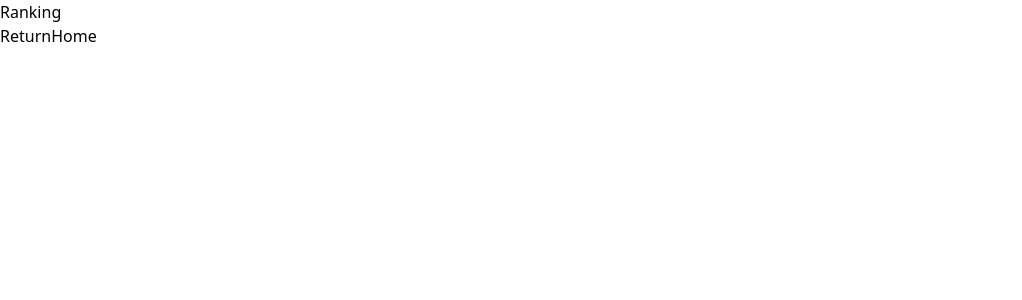
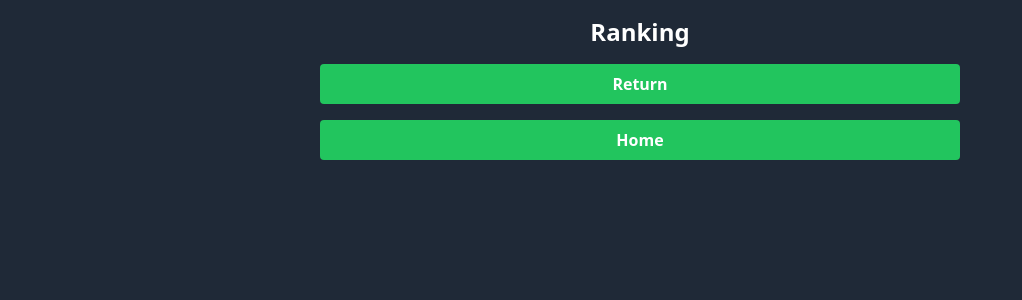
Before and after one commit to lucasdximenes/react-trivia, a React (Create React App) app: page /ranking in a window 1280 px wide. Shown: the top 300 px of the page, without its empty margins (0-1022 px from the left). Built offline with nearby package versions, Linux system fonts and the light colour scheme.

Commit message:
finished styling Ranking page

```diff
--- a/src/pages/Ranking.jsx
+++ b/src/pages/Ranking.jsx
@@ -1,3 +1,4 @@
+/* eslint-disable max-len */
 import React, { Component } from 'react';
 import { connect } from 'react-redux';
 import propTypes from 'prop-types';
@@ -9,10 +10,14 @@ class Ranking extends Component {
     const { history, resetStateAction } = this.props;
     const ranking = getLocalStorageRanking().sort((a, b) => b.score - a.score);
     return (
-      <div>
-        <h1 data-testid="ranking-title">Ranking</h1>
+      <div className="flex flex-col items-center h-screen bg-gray-800 text-white">
+        <h1 data-testid="ranking-title" className="text-2xl font-bold mt-4">
+          Ranking
+        </h1>
         <button
           type="button"
+          data-testid="btn-go-home"
+          className="bg-green-500 hover:bg-green-700 text-white font-bold py-2 px-4 rounded transition duration-300 ease-in-out mt-4 w-1/2"
           onClick={ () => {
             history.goBack();
           } }
@@ -22,6 +27,7 @@ class Ranking extends Component {
         <button
           type="button"
           data-testid="btn-go-home"
+          className="bg-green-500 hover:bg-green-700 text-white font-bold py-2 px-4 rounded transition duration-300 ease-in-out mt-4 w-1/2"
           onClick={ () => {
             resetStateAction();
             history.push('/');
@@ -29,12 +35,29 @@ class Ranking extends Component {
         >
           Home
         </button>
-        <div>
+        <div className="flex flex-col items-center mt-4">
           {ranking.map((player, index) => (
-            <div key={ index }>
-              <img src={ player.picture } alt={ `player ${player.name}` } />
-              <p data-testid={ `player-name-${index}` }>{player.name}</p>
-              <p data-testid={ `player-score-${index}` }>{player.score}</p>
+            <div
+              key={ index }
+              className="flex flex-col items-center p-4 rounded-lg mt-4 w-80 bg-blue-500 hover:bg-blue-700 transition duration-300 ease-in-out"
+            >
+              <img
+                src={ player.picture }
+                alt={ `player ${player.name}` }
+                className="rounded-full w-20 h-20"
+              />
+              <span
+                data-testid={ `player-name-${index}` }
+                className="text-2xl font-bold"
+              >
+                {player.name}
+              </span>
+              <span
+                data-testid={ `player-score-${index}` }
+                className="text-2xl font-bold"
+              >
+                {player.score}
+              </span>
             </div>
           ))}
         </div>
```
